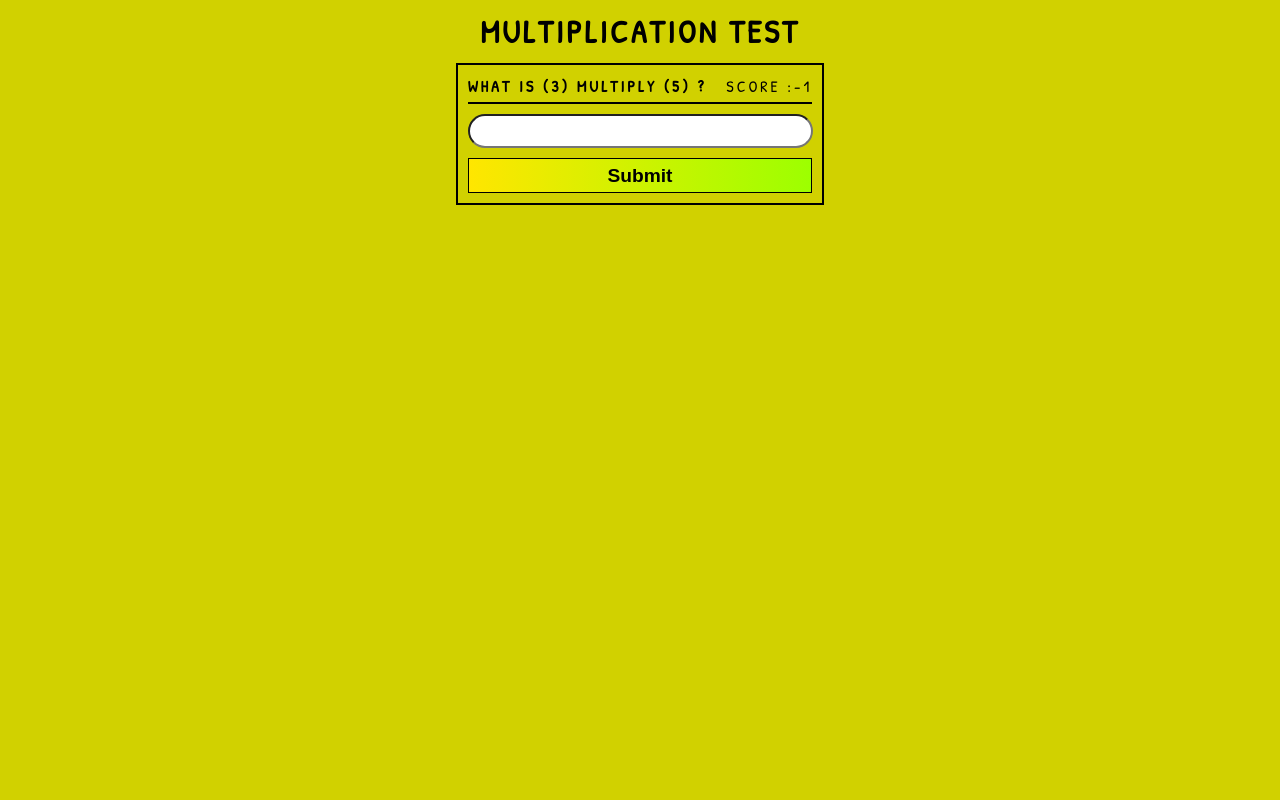
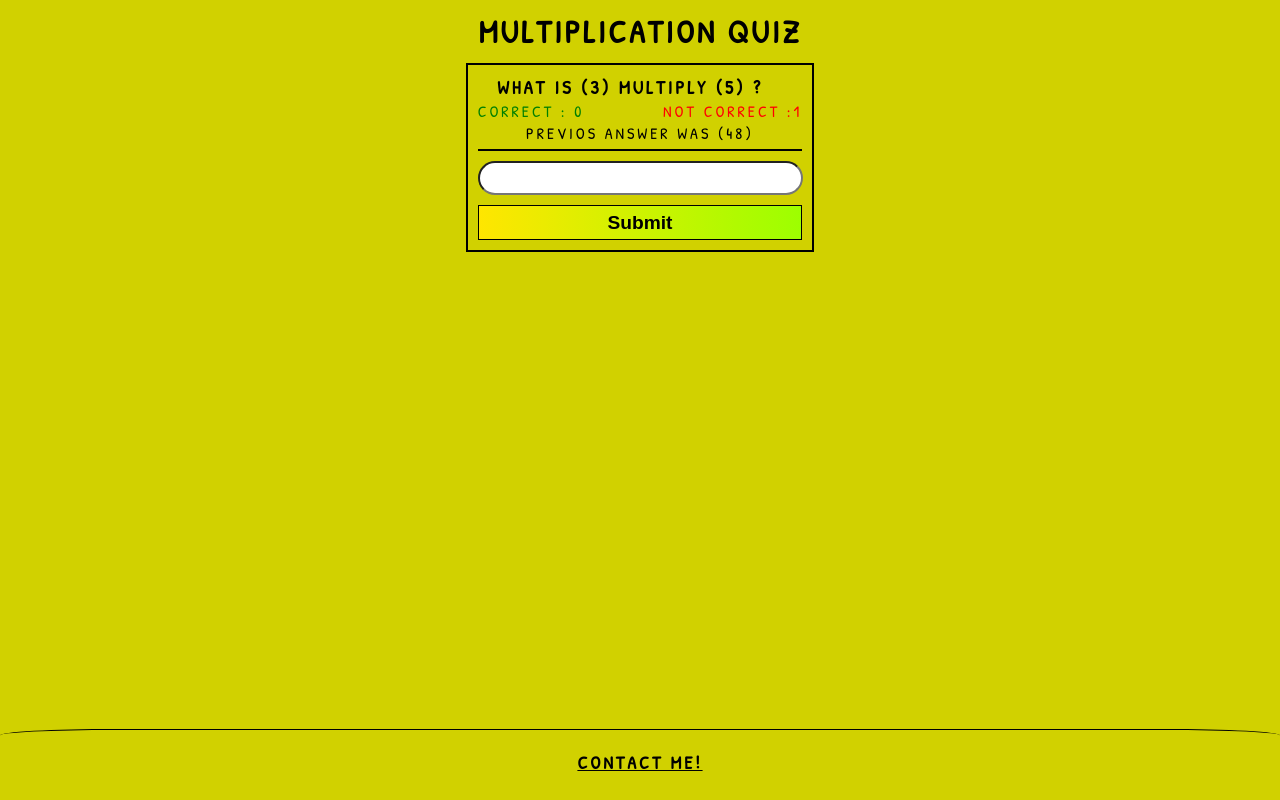
Before and after one commit to HaidarKhalid/math-quiz, a plain HTML site: page index.html in a window 1280 px wide. Both pictures are taken after typing "5" into the empty fields and a click on the button "Submit". Drawn offline with Linux system fonts and the light colour scheme.

Commit message:
Add files via upload

```diff
--- a/index.html
+++ b/index.html
@@ -7,18 +7,23 @@
     <link rel="stylesheet" href="style.css">
     <meta http-equiv="X-UA-Compatible" content="IE=edge">
     <meta name="viewport" content="width=device-width, initial-scale=1.0">
-    <title>Multiplication test</title>
+    <title>Multiplication Quiz</title>
 </head>
 <body>
-    <h1 class="header">Multiplication test</h1>
+    <h1 class="header">Multiplication Quiz</h1>
     <div class="form">
         <div class="form-head">
-            <h4 style="margin-right: 20px;">What is (<span class="num-st"></span>) multiply (<span class="num-nd"></span>) ?</h4>
-            <p class="score">score : 0</p>
+            <h3 style="margin-right: 20px;">What is (<span class="num-st"></span>) multiply (<span class="num-nd"></span>) ?</h3>
+            <div  class="score-div">
+            <p style="color: green;"  class="score">correct : 0</p>
+            <p style="color: red;" class="score-not">not correct : 0</p>
+        </div>
+            <p class="previos-answer"></p>
         </div>
         <input class="input" type="number">
         <button onclick="submitA()" class="submit">Submit</button>
     </div>
+    <a class="contact" href="https://facebook.com/HaidarKhalidKhalifa">Contact me!</a>
     <script src="script.js"></script>
 </body>
 </html>
--- a/script.js
+++ b/script.js
@@ -3,7 +3,11 @@ let num1;
 let num2;
 
 let scoreEL = document.querySelector(".score");
+let scoreNotEL = document.querySelector(".score-not");
 let score = 0
+let scoreNot = 0
+
+let previosEl = document.querySelector(".previos-answer");
 
 let q1 = document.querySelector(".num-st")
 let q2 = document.querySelector(".num-nd")
@@ -20,14 +24,18 @@ function submitA() {
     inputInp = document.querySelector(".input")
     answer = num1 * num2
     if (inputInp.value == answer) {
+        let previos = answer
         inputInp.value = ""
         score++
         scoreEL.innerHTML = "score :" + score
+        previosEl.innerHTML = `PREVIOS ANSWER WAS (${previos})`
         getRandom()
     } else {
+        let previos = answer
         inputInp.value = ""
-        score--
-        scoreEL.innerHTML = "score :" + score
+        scoreNot++
+        scoreNotEL.innerHTML = "Not correct :" + scoreNot
+        previosEl.innerHTML = `PREVIOS ANSWER WAS (${previos})`
         getRandom()
     }
 }
--- a/style.css
+++ b/style.css
@@ -23,8 +23,6 @@ body {
 }
 
 .form-head {
-    display: flex;
-    justify-content: center;
     padding-bottom: 5px;
     border-bottom: 2px solid black;
 }
@@ -40,14 +38,33 @@ body {
 
 .submit {
     width: 100%;
-    margin-top: 10px;
     height: 35px;
     background: linear-gradient(to left ,rgb(157, 255, 0), rgb(255, 230, 0));
     border: 1px solid black;
     transition: 0.15s;
     font-size: larger;
     font-weight: bold;
+    margin-top: 10px;
 }
 .submit:hover {
     border: 1px solid white;
 }
+.score-div {
+    display: flex;
+    justify-content: space-between;
+}
+.contact {
+    display: block;
+    position: absolute;
+    bottom: 0;
+    right: 0;
+    left: 0;
+    height: 50px;
+    padding-top: 20px;
+    border-top: 1px solid black;
+    border-top-left-radius: 9%;
+    border-top-right-radius: 9%;
+    color: black;
+    font-weight: bold;
+    font-size: large;
+}
```
